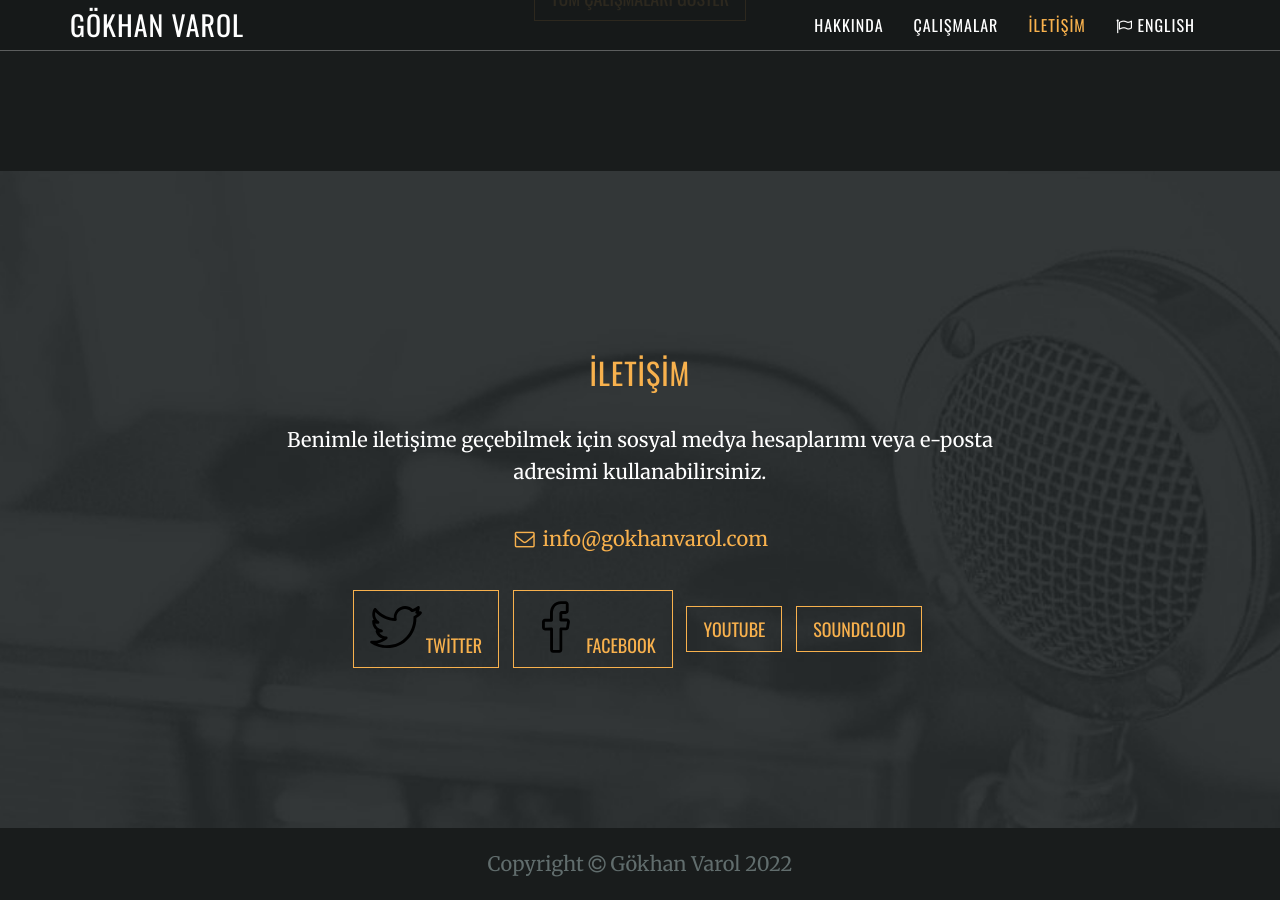
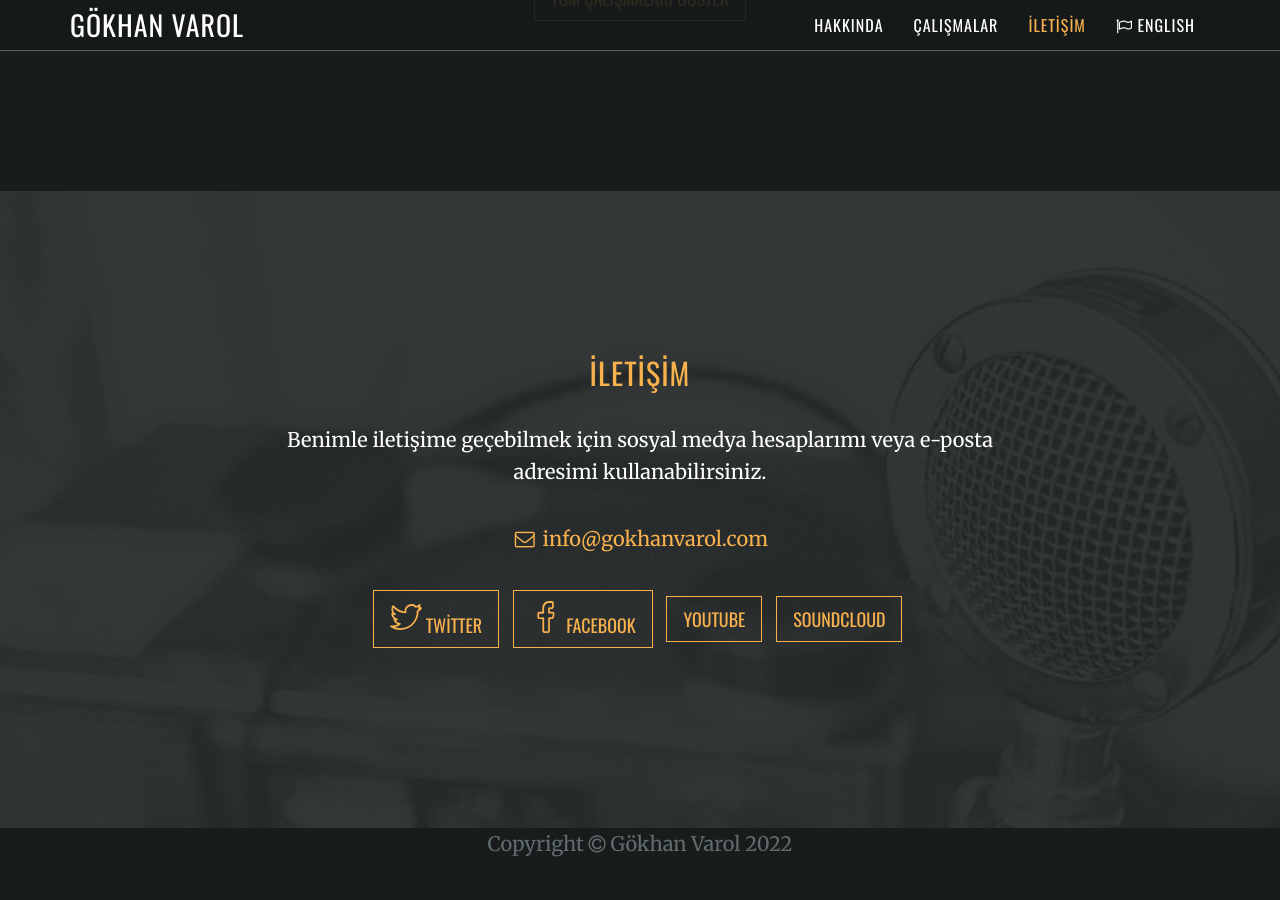
Before and after one commit to evrenvarol/gokhanvarol.com, a Jekyll site: the page built from _pages/tr/index.md, in a window 1280 px wide and 900 px high, scrolled down 2094 px. Built offline with Jekyll 4.4.1, drawn with Linux system fonts in a browser that asks for light colours; nearby versions of some CDN libraries.

Commit message:
Resize icons and change their colour

```diff
--- a/_layouts/home.html
+++ b/_layouts/home.html
@@ -127,7 +127,7 @@
                         <li>
                             <a href="{{ network.url }}" class="btn btn-default btn-lg">
                                 {% if network.title == "facebook" %}
-                                <svg fill="#000000" width="52" height="52" version="1.1" id="lni_lni-facebook-line" xmlns="http://www.w3.org/2000/svg" xmlns:xlink="http://www.w3.org/1999/xlink" x="0px" y="0px" viewBox="0 0 64 64" style="enable-background:new 0 0 64 64;" xml:space="preserve">
+                                <svg fill="currentColor" width="32" height="32" version="1.1" id="lni_lni-facebook-line" xmlns="http://www.w3.org/2000/svg" xmlns:xlink="http://www.w3.org/1999/xlink" x="0px" y="0px" viewBox="0 0 64 64" style="enable-background:new 0 0 64 64;" xml:space="preserve">
                                     <g>
                                         <path d="M36.2,63.8h-7.8c-2,0-3.6-1.7-3.6-3.8V36.2h-6.4c-2,0-3.6-1.7-3.6-3.8v-6.9c0-2.1,1.6-3.8,3.6-3.8h6.2v-6.3
                                             c0-9.1,5.4-15.2,13.4-15.2H44c2,0,3.6,1.7,3.6,3.8v8.1c0,2.1-1.6,3.8-3.6,3.8h-4.1c-0.1,0-0.1,0-0.2,0c0,0.1,0,0.2,0,0.3v5.4h5.7
@@ -139,7 +139,7 @@
                                     </g>
                                 </svg>
                                 {% elsif network.title == "twitter" %}
-                                <svg fill="#000000" width="52" height="52" version="1.1" id="lni_lni-twitter" xmlns="http://www.w3.org/2000/svg" xmlns:xlink="http://www.w3.org/1999/xlink" x="0px" y="0px" viewBox="0 0 64 64" style="enable-background:new 0 0 64 64;" xml:space="preserve">
+                                <svg fill="currentColor" width="32" height="32" version="1.1" id="lni_lni-twitter" xmlns="http://www.w3.org/2000/svg" xmlns:xlink="http://www.w3.org/1999/xlink" x="0px" y="0px" viewBox="0 0 64 64" style="enable-background:new 0 0 64 64;" xml:space="preserve">
                                     <g>
                                         <path d="M20.6,57.9c-7.1,0-13.9-2-19.6-5.9c-0.7-0.5-1-1.3-0.7-2.1s1.1-1.2,1.9-1.1C3.1,48.9,4,49,4.9,49c3.7,0,7.3-0.9,10.5-2.5
                                             c-3.9-1.4-7-4.6-8.4-8.8c-0.2-0.6,0-1.3,0.4-1.7c0.1-0.1,0.2-0.2,0.3-0.2c-3.1-2.6-5-6.4-5-10.7v-0.1c0-0.6,0.3-1.2,0.9-1.5
```
